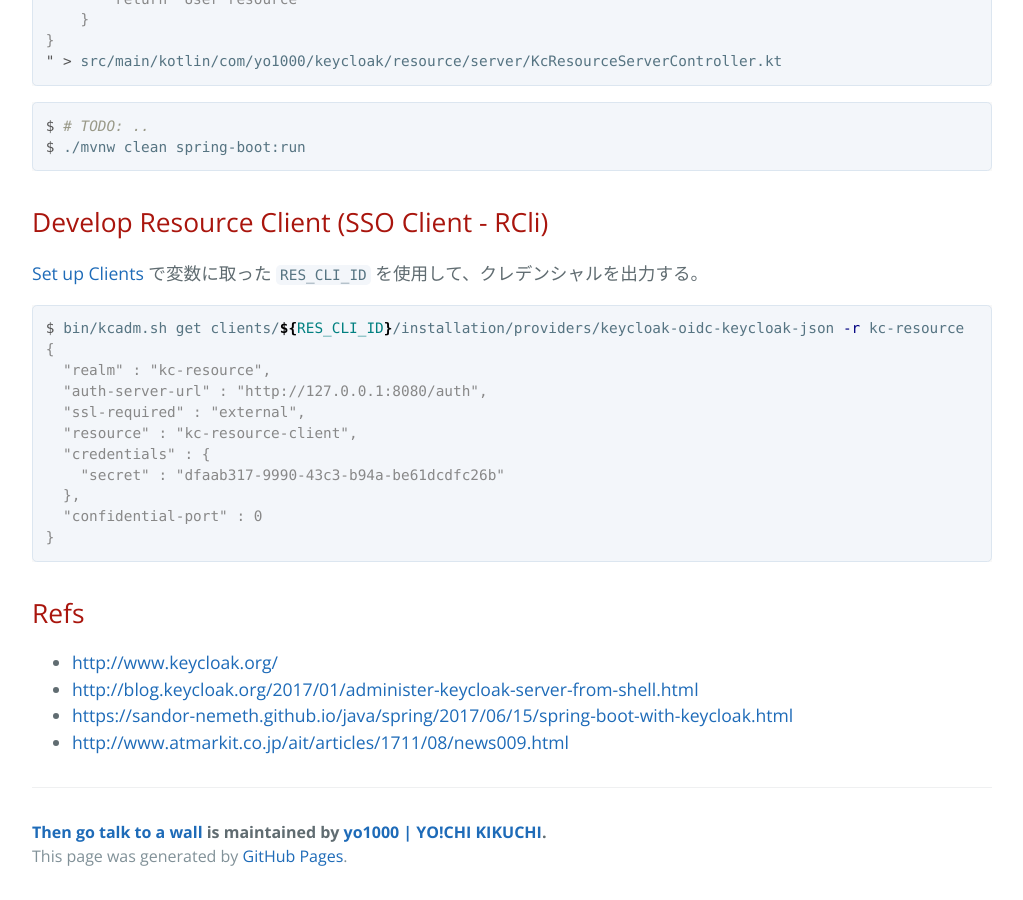
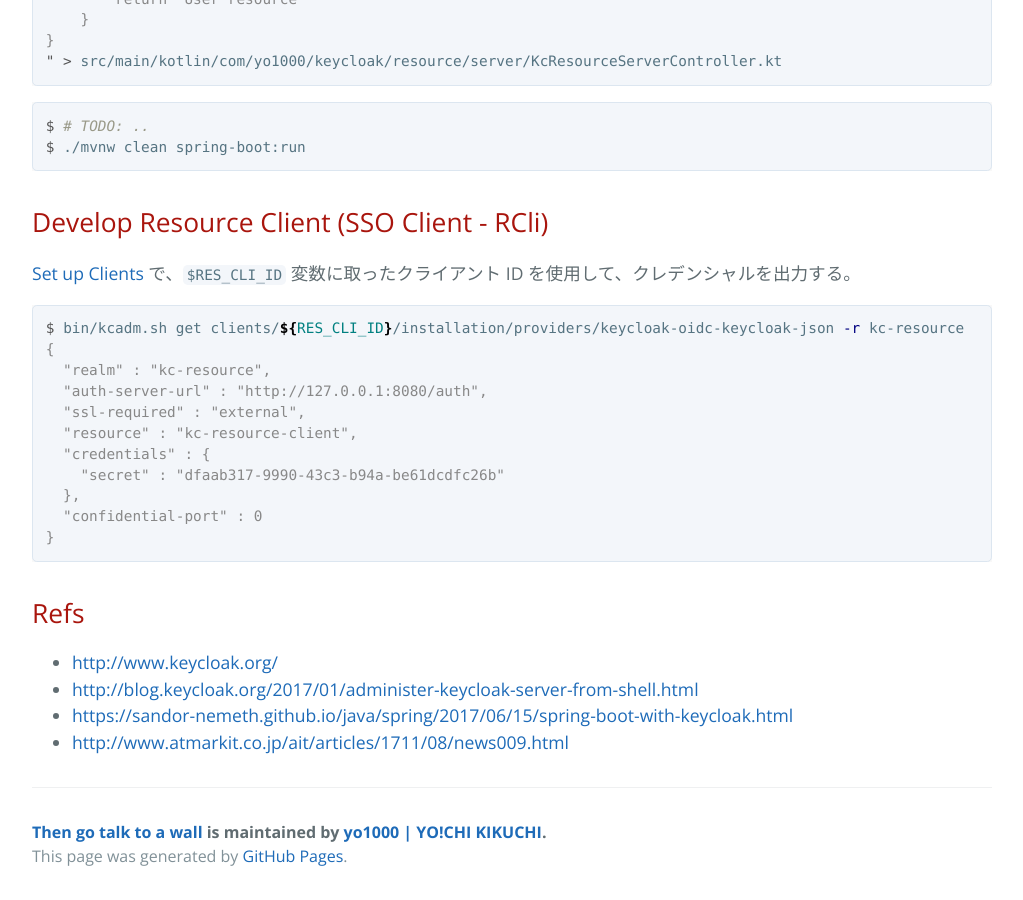
Before and after one commit to yo1000/blog.yo1000.com, a Jekyll site: the page built from _posts/2017-12-18-keycloak-demo.md, in a window 1280 px wide and 900 px high, scrolled down 4870 px. Shown: the whole window, without its empty margins (224-1247 px from the left). Built offline with Jekyll 4.4.1, drawn with Linux system fonts in a browser that asks for light colours; our own code applies the rules of GitHub Pages for plain Markdown files.

Commit message:
Update 2017-12-18-keycloak-demo.md

````diff
--- a/_posts/2017-12-18-keycloak-demo.md
+++ b/_posts/2017-12-18-keycloak-demo.md
@@ -227,7 +227,7 @@ $ ./mvnw clean spring-boot:run
 
 ## Develop Resource Client (SSO Client - RCli)
 
-[Set up Clients](#set-up-clients) で変数に取った `RES_CLI_ID` を使用して、クレデンシャルを出力する。
+[Set up Clients](#set-up-clients) で、`$RES_CLI_ID` 変数に取ったクライアント ID を使用して、クレデンシャルを出力する。
 
 ```console
 $ bin/kcadm.sh get clients/${RES_CLI_ID}/installation/providers/keycloak-oidc-keycloak-json -r kc-resource
````
